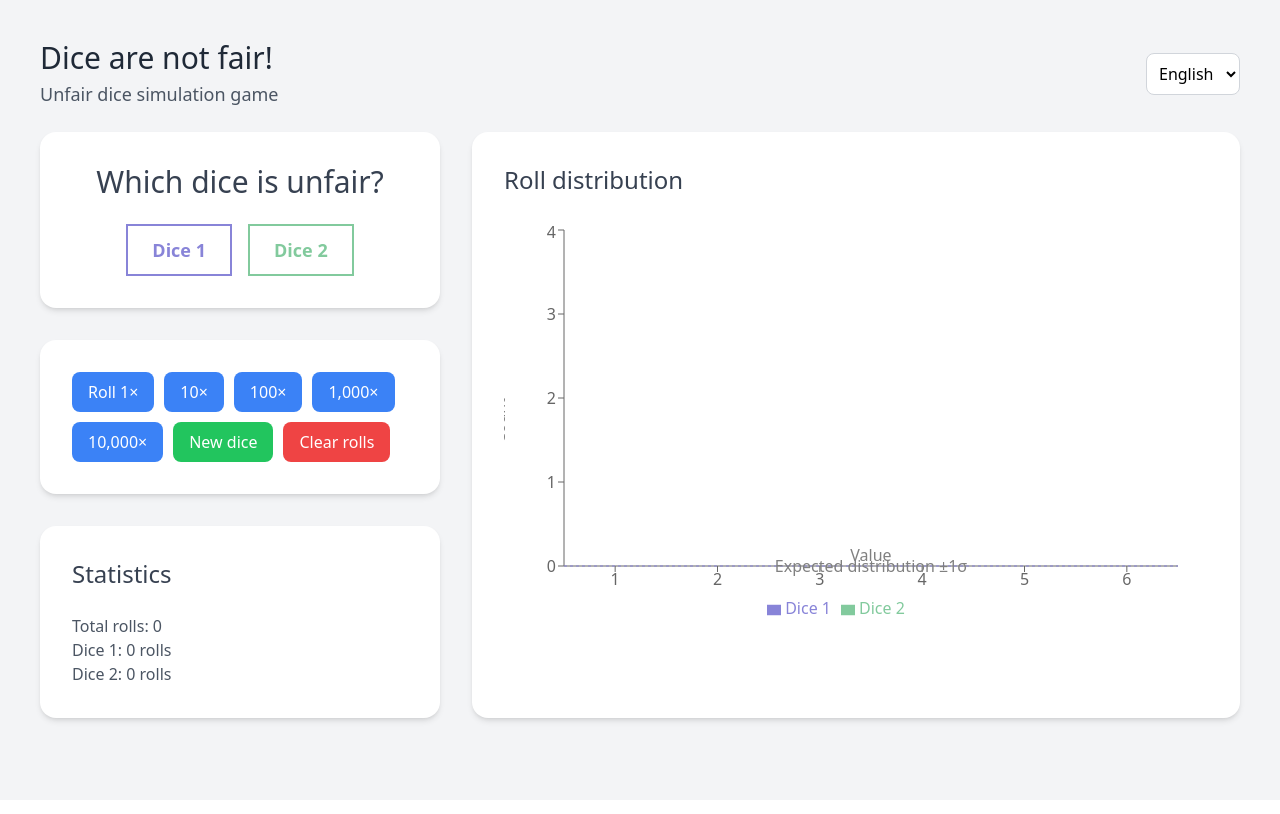
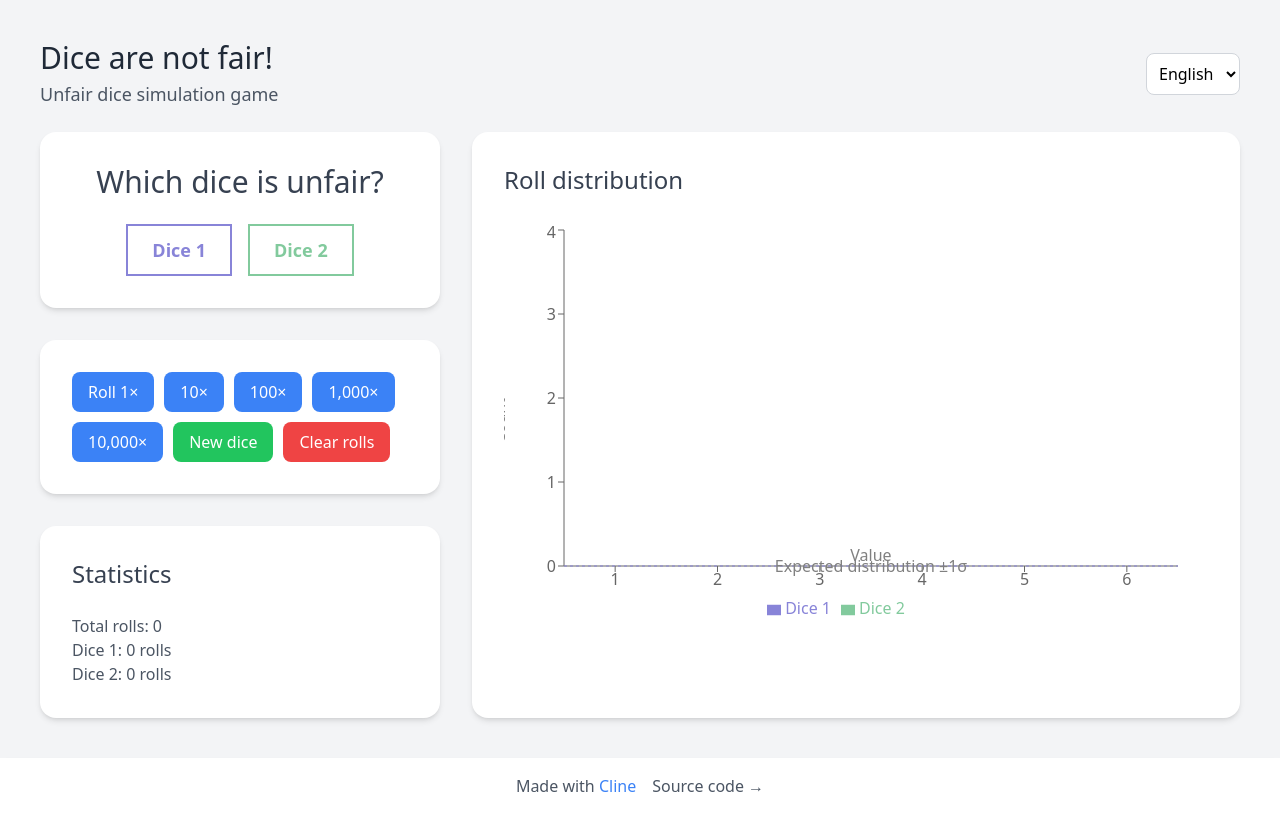
Before and after one commit to tkafka/unfair-dice-simulator, a React (Vite) app: page / in a window 1280 px wide. Built offline with nearby package versions, Linux system fonts and the light colour scheme.

Commit message:
feat: add footer with source code and Cline attribution

```diff
--- a/src/App.tsx
+++ b/src/App.tsx
@@ -89,8 +89,8 @@ function App() {
   }, [rolls, diceService]);
 
   return (
-    <div className="bg-gray-100 min-h-screen w-screen">
-      <div className="p-10 mx-auto">
+    <div className="bg-gray-100 min-h-screen w-screen flex flex-col">
+      <div className="p-10 mx-auto flex-grow">
         <div className="flex flex-col items-center md:flex-row md:justify-between w-full mb-6">
           <div className="mb-5 md:mb-0">
             <h1 className="text-gray-800 text-3xl">
@@ -290,6 +290,31 @@ function App() {
           </div>
         </div>
       </div>
+      <footer className="bg-white shadow-md py-4 px-10 mt-auto">
+        <div className="container mx-auto text-center text-gray-600 flex flex-col sm:flex-row items-center justify-center gap-4">
+          <div>
+            {translationService.t("madeWith")}{" "}
+            <a
+              href="https://github.com/cline/cline"
+              target="_blank"
+              rel="noopener noreferrer"
+              className="text-blue-500 hover:text-blue-600 transition-colors duration-200"
+            >
+              Cline
+            </a>
+          </div>
+          <div>
+            <a
+              href="https://github.com/tkafka/unfair-dice-simulator"
+              target="_blank"
+              rel="noopener noreferrer"
+              className="hover:text-blue-500 transition-colors duration-200"
+            >
+              {translationService.t("sourceCode")} →
+            </a>
+          </div>
+        </div>
+      </footer>
     </div>
   );
 }
--- a/src/services/TranslationService.ts
+++ b/src/services/TranslationService.ts
@@ -1,6 +1,8 @@
 export interface Translations {
   title: string;
   subtitle: string;
+  sourceCode: string;
+  madeWith: string;
   whichDiceUnfair: string;
   dice1: string;
   dice2: string;
@@ -26,6 +28,8 @@ export interface Translations {
 const en: Translations = {
   title: "Dice are not fair!",
   subtitle: "Unfair dice simulation game",
+  sourceCode: "Source code",
+  madeWith: "Made with",
   whichDiceUnfair: "Which dice is unfair?",
   dice1: "Dice 1",
   dice2: "Dice 2",
@@ -52,6 +56,8 @@ const en: Translations = {
 const cs: Translations = {
   title: "Kostky nejsou fér!",
   subtitle: "Simulační hra s podvodnou kostkou",
+  sourceCode: "Zdrojový kód",
+  madeWith: "Vytvořeno pomocí",
   whichDiceUnfair: "Která kostka není fér?",
   dice1: "Kostka 1",
   dice2: "Kostka 2",
```
Also changed, not shown: features/unfair-dice-simulator.md (+1 -0 lines).
